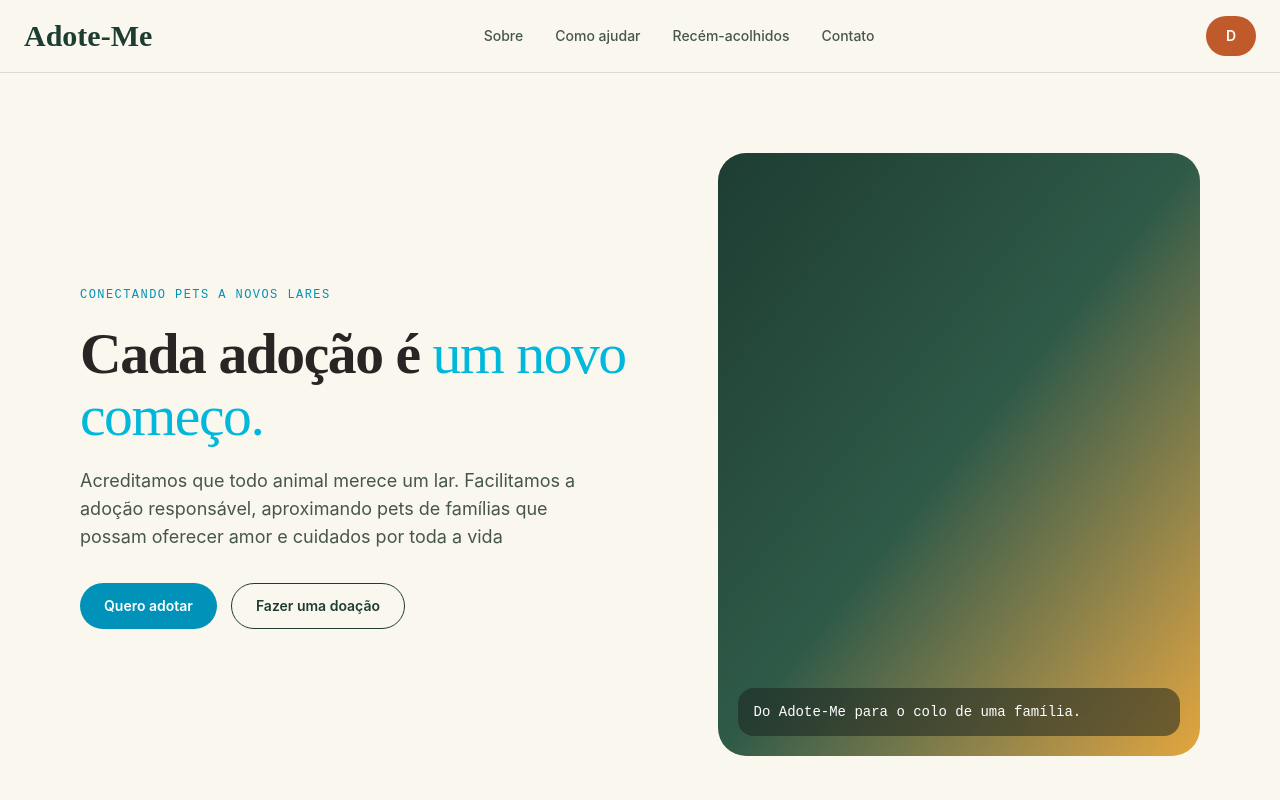
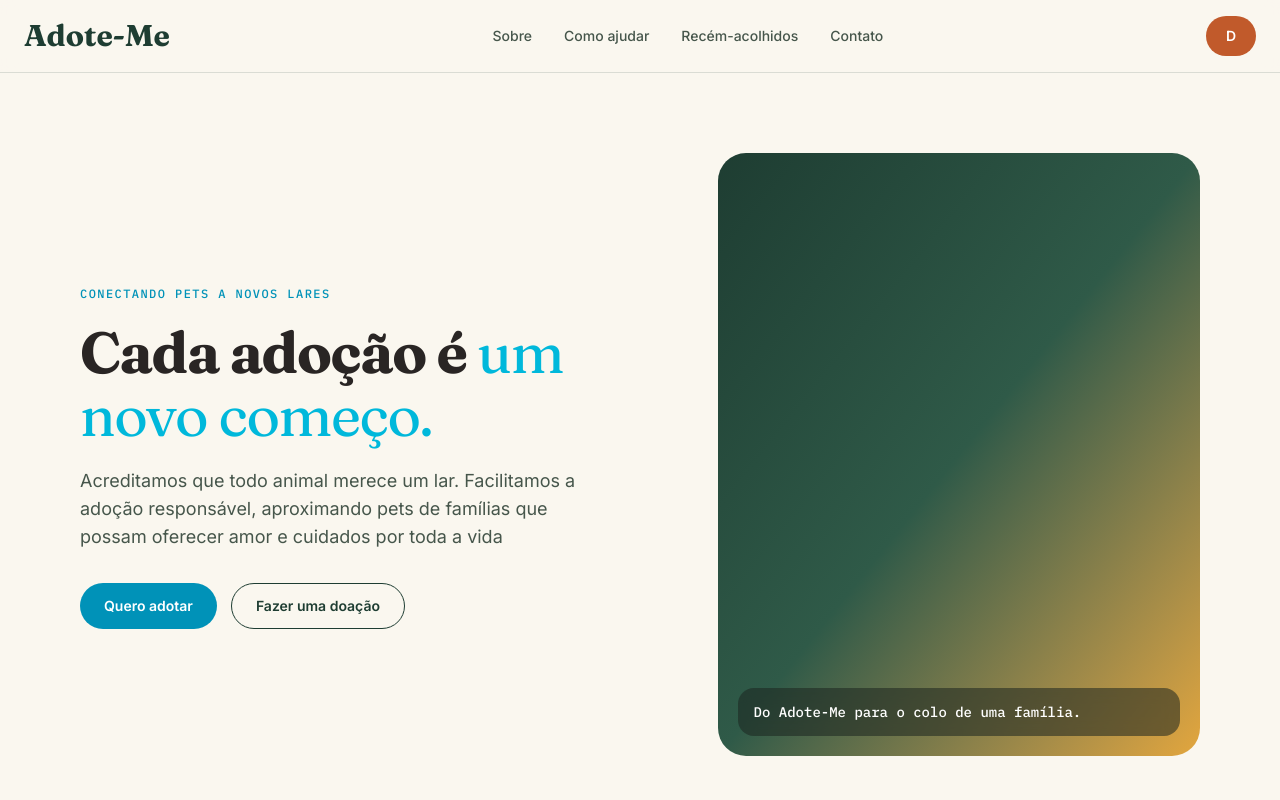
Before and after one commit to Pedro-BP/Projeto-Integrador-Adote-Me, a React (Vite) app in the folder Frontend/: page / in a window 1280 px wide. Shown: the top 800 px of the page. Built offline with nearby package versions, Linux system fonts and the light colour scheme.

Commit message:
fix: corrigir a ordem de importação do tailwindcss

```diff
--- a/Frontend/src/index.css
+++ b/Frontend/src/index.css
@@ -1,2 +1,2 @@
+@import url("https://fonts.googleapis.com/css2?family=Fraunces:ital,opsz,wght@0,9..144,400;0,9..144,600;0,9..144,700;1,9..144,500&family=Inter:wght@400;500;600;700&family=IBM+Plex+Mono:wght@500&display=swap");
 @import "tailwindcss";
-@import url("https://fonts.googleapis.com/css2?family=Fraunces:ital,opsz,wght@0,9..144,400;0,9..144,600;0,9..144,700;1,9..144,500&family=Inter:wght@400;500;600;700&family=IBM+Plex+Mono:wght@500&display=swap");
```
